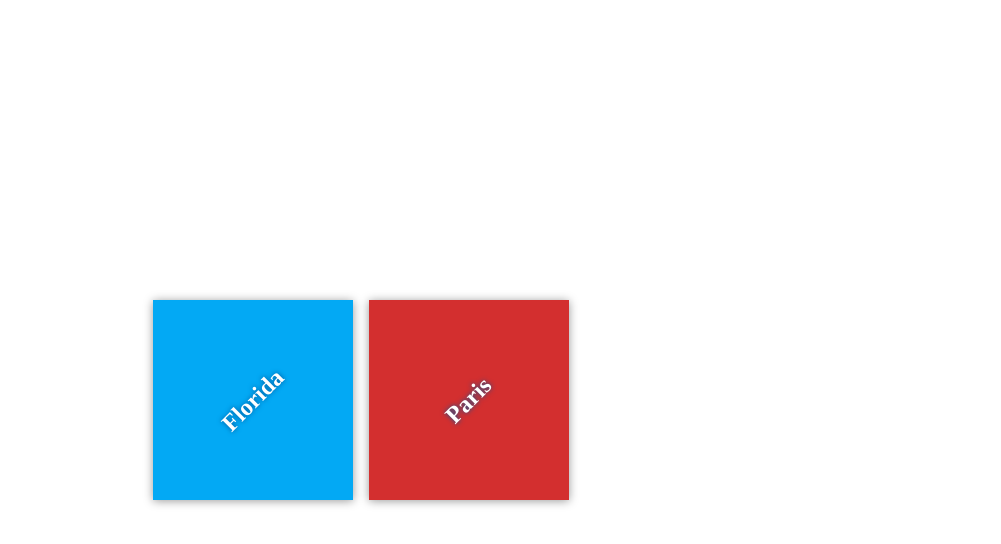
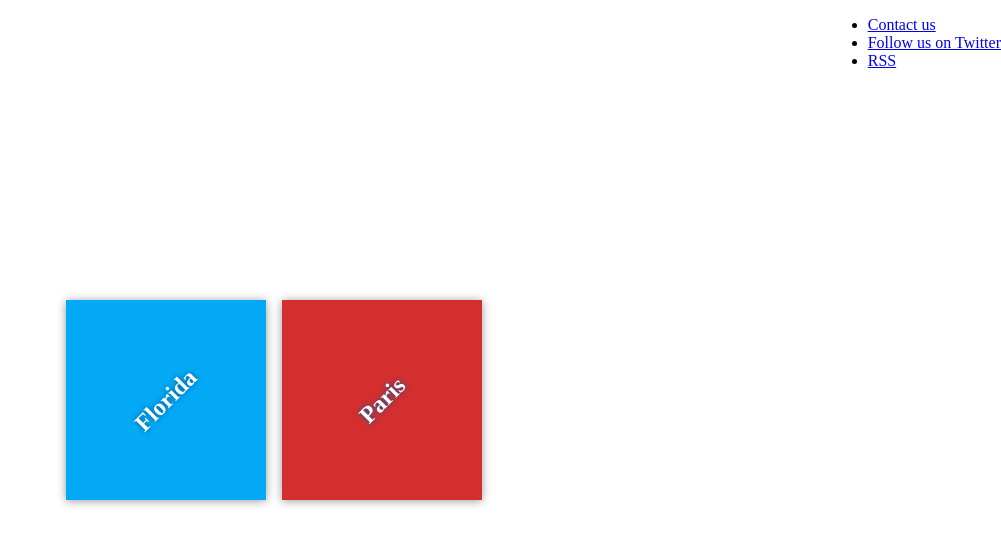
Before and after one commit to goatsaretasty/my-travel-plans, a plain HTML site: page index.html in a window 1280 px wide. Shown: the whole page, without its empty margins (279-1280 px from the left). Drawn offline with Linux system fonts and the light colour scheme; files that its build step writes are made by us from their sources.

Commit message:
added footer with social media links

```diff
--- a/index.html
+++ b/index.html
@@ -19,6 +19,12 @@
             </div>
         </div>
     </div>
-
+<footer>
+        <ul>
+          <li><a href="#">Contact us</a></li>
+          <li><a href="#">Follow us on Twitter</a></li>
+          <li><a href="#">RSS</a></li>
+        </ul>
+      </footer>
 </body>
 </html>
```
